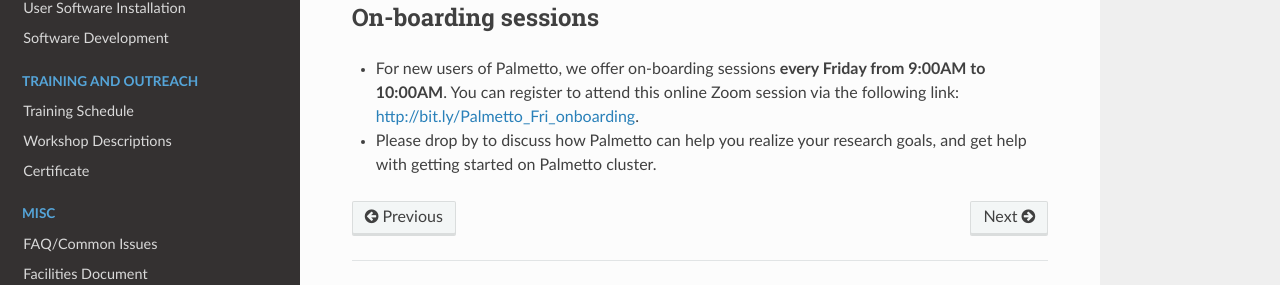
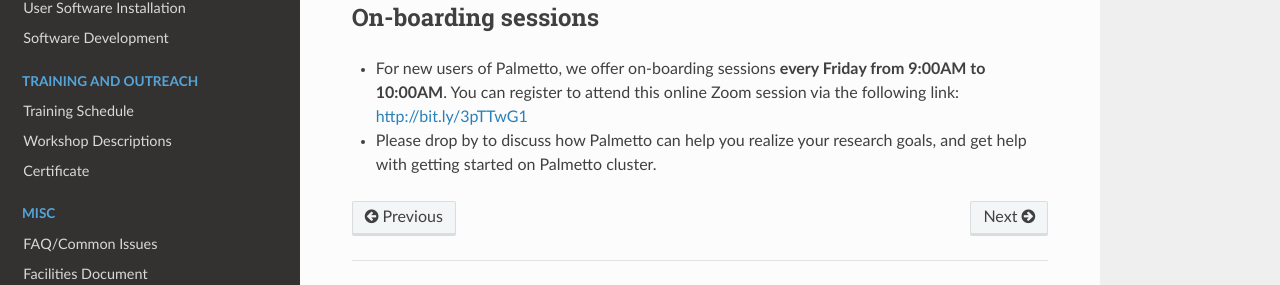
Before and after one commit to clemsonciti/palmetto-documentation, an MkDocs documentation site: the page built from docs/basic/new.md, in a window 1280 px wide and 1129 px high. Shown: the part 799-1084 px from the top of the window. Built offline with MkDocs 1.6.1, drawn with Linux system fonts in a browser that asks for light colours; nearby versions of some CDN libraries; some of the changed lines change nothing that is shown.

Commit message:
Update new.md

```diff
--- a/docs/basic/new.md
+++ b/docs/basic/new.md
@@ -30,7 +30,7 @@
 
 - For new users of Palmetto, we offer on-boarding sessions **every
 Friday from 9:00AM to 10:00AM**. You can register to attend this online Zoom session
-via the following link: <http://bit.ly/Palmetto_Fri_onboarding>.
+via the following link: <http://bit.ly/3pTTwG1>
 
 - Please drop by to discuss how Palmetto can help you realize your
 research goals, and get help with getting started on Palmetto cluster.
```
